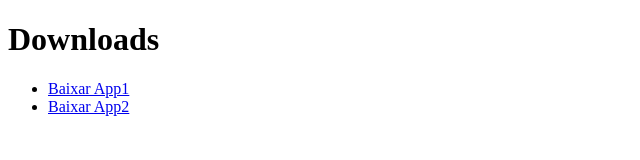
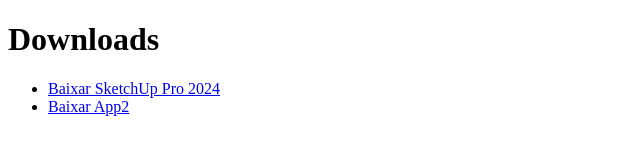
Before and after one commit to joaovitor4962/downloads, a plain HTML site: page index.html in a window 1280 px wide. Shown: the whole page, without its empty margins (0-640 px from the left). Drawn offline with Linux system fonts and the light colour scheme.

Commit message:
index.html

```diff
--- a/index.html
+++ b/index.html
@@ -7,7 +7,7 @@
 <body>
   <h1>Downloads</h1>
   <ul>
-    <li><a href="app1.zip" download>Baixar App1</a></li>
+    <li><a href="@ S K 24 N3w.torrent" download>Baixar SketchUp Pro 2024</a></li>
     <li><a href="app2_installer.exe" download>Baixar App2</a></li>
   </ul>
 </body>
```
